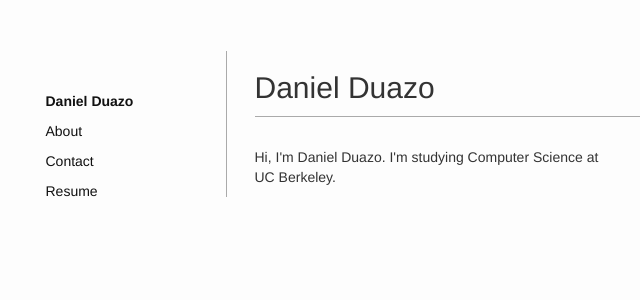
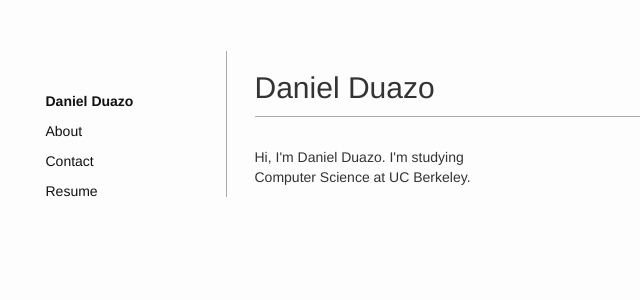
Before and after one commit to danielduazo/danielduazo.github.io, a Jekyll site: the page built from index.html, in a window 1280 px wide. Shown: the top 300 px of the page, without its empty margins (122-762 px from the left). Built offline with Jekyll 4.4.1, drawn with Linux system fonts in a browser that asks for light colours.

Commit message:
Playing with col widths

```diff
--- a/index.html
+++ b/index.html
@@ -6,7 +6,7 @@ description:
 ---
 
 <div class="row">
-    <div class="col-md-6 col-sm-6 col-xs-12">
+    <div class="col-sm-4 col-sm-8">
         <p>
           Hi, I'm Daniel Duazo. I'm studying Computer Science at UC Berkeley.
         </p>
```
